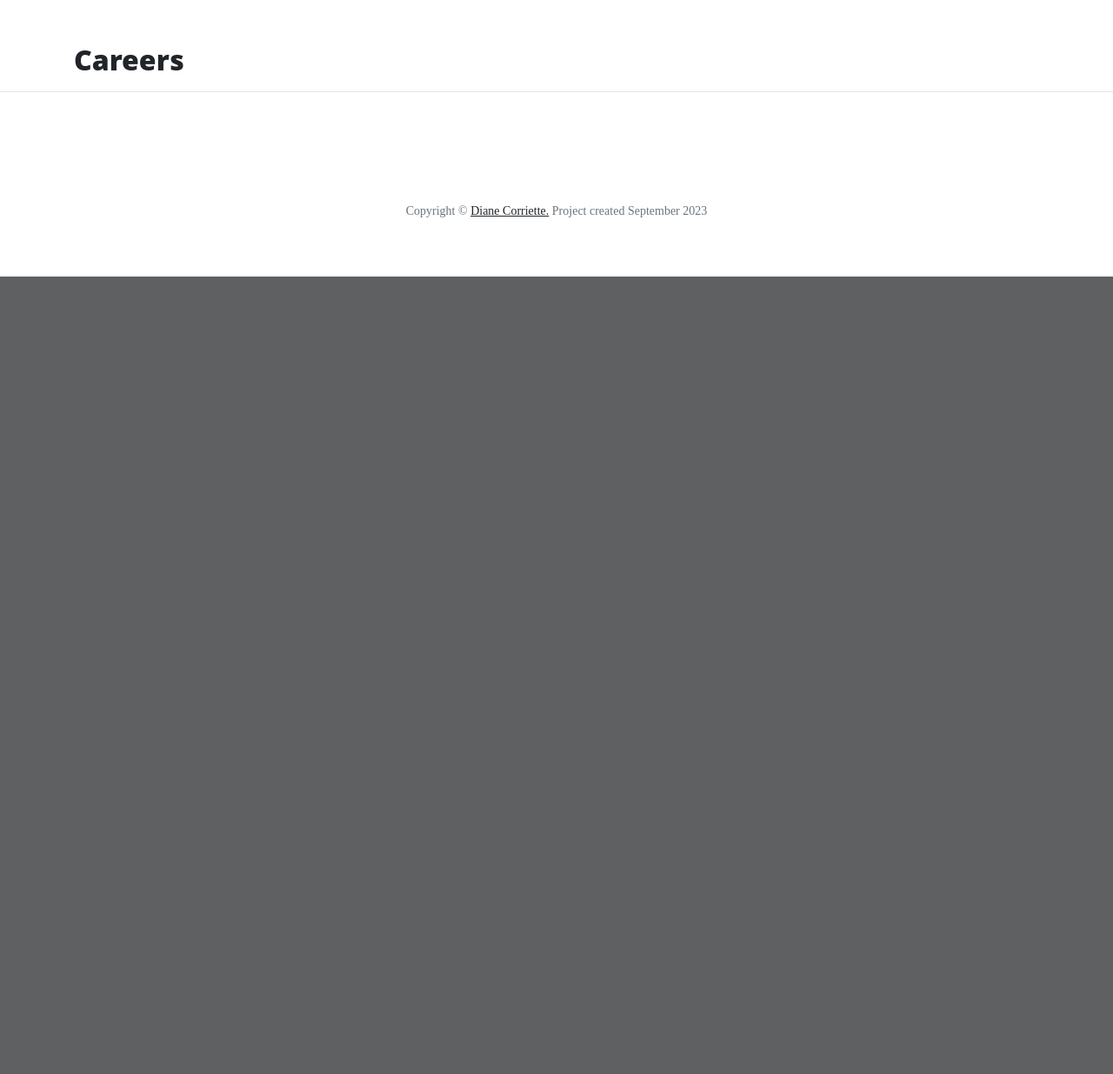
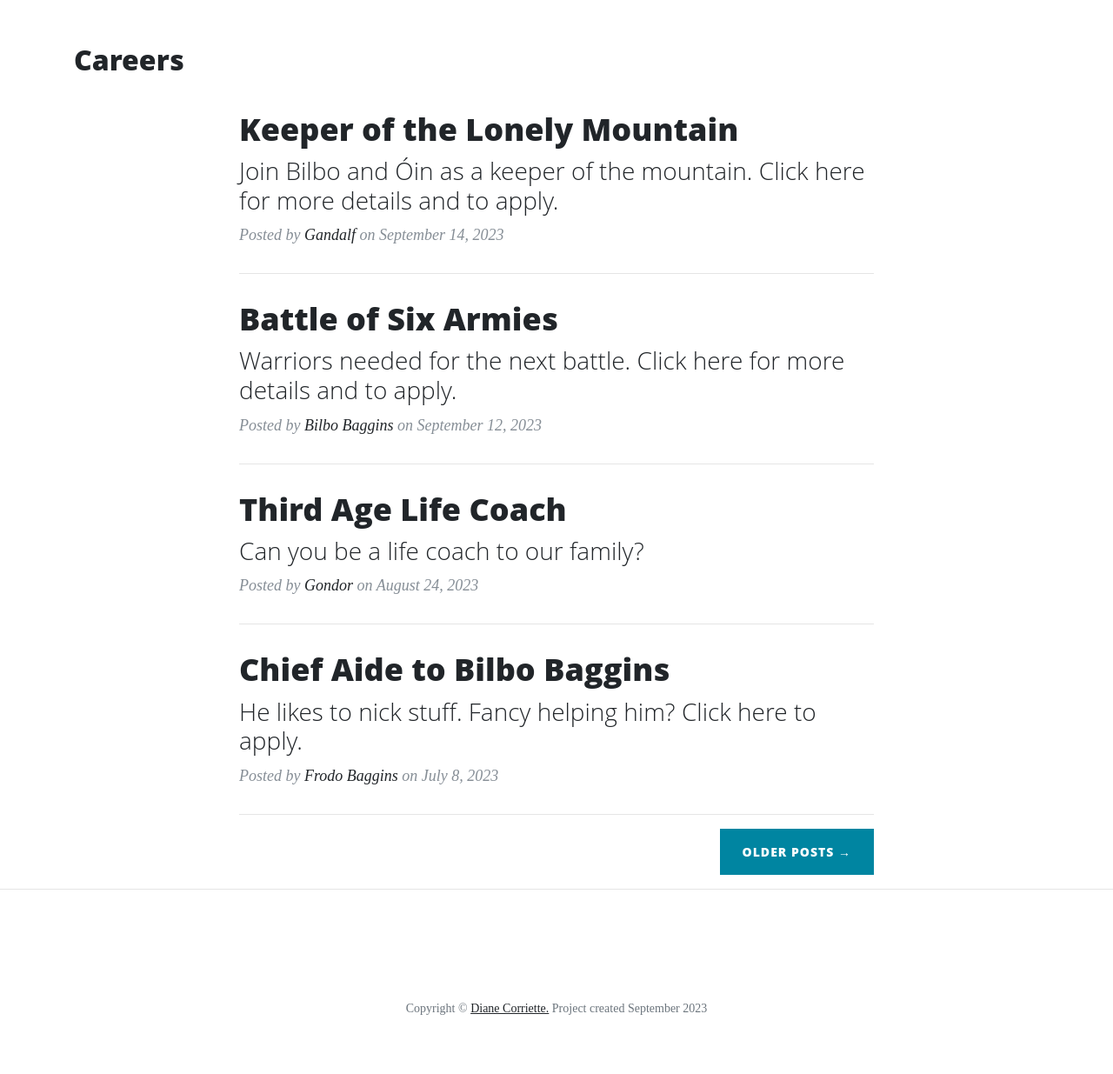
Before and after one commit to todiane/thorin, a Flask app: page /careers in a window 1280 px wide. Shown: the part 628-1863 px from the top of the page at 87% size. Before the commit the page ends 946 px from the top, so only its background shows below. Run offline with Flask 3, Linux system fonts and the light colour scheme; some libraries are stand-ins or nearby versions.

Commit message:
Update content on index, about and careers pages

```diff
--- a/data/company.json
+++ b/data/company.json
@@ -1,8 +1,8 @@
 [
     {
         "name": "Thorin Oakenshield",
-        "description": "Thorin II, also called the Oakenshield, King under the Mountain or the Mountain King, was the son of Thráin II, the older brother of Frerin and Dís, the grandson of King Thrór and the uncle of Fíli and Kíli. Thorin was best known for his deeds as leader of a company that infiltrated the lost Kingdom under the Mountain to take it back from Smaug and for leading an alliance of Men, Dwarves, and Elves in the Battle of the Five Armies.",
-        "image_source": "http://www.panhistoria.com/Stacks/Novels/characterimages/T27293.jpg",
+        "description": "Thorin II, also called the Oakenshield, King under the Mountain or the Mountain King, was the son of Thráin II, the older brother of Frerin and Dís, the grandson of King Thrór and the uncle of Fíli and Kíli. Thorin was best known for his deeds as leader of a company that infiltrated the lost Kingdom under the Mountain to take it back from Smaug and for leading an alliance of Men, Dwarves, and Elves in the Battle of the Five Armies. Thorin II was born in TA 2746 to the Dwarf prince Thráin II in the city of the Lonely Mountain. Early in his youth, Thorin and the other Dwarves of the Lonely Mountain were forced to flee by the dragon Smaug, in TA 2770. While in exile, he quickly grew into a capable warrior. This was demonstrated at the Battle of Azanulbizar, near Moria, in TA 2799. He fought with one of the Dwarven armies beneath Moria's East-gate, and at some point in the battle, his shield broke, and, using an oaken tree branch found on the ground as a shield, he gained the epithet Oakenshield which remained with him even in death.",
+        "image_source": "https://static.wikia.nocookie.net/lotr/images/5/56/Young_Thorin.png",
         "url": "thorin"
     },
     {
@@ -14,7 +14,7 @@
     {
         "name": "Óin",
         "description": "Óin was the older brother of Glóin, cousin of Dwalin and Balin, and uncle of Gimli. He usually wore a brown-hooded cloak when travelling. Óin fought in the Battle of Azanulbizar along with Thorin Oakenshield, and in TA 2941 joined with Thorin and Company on the quest to reclaim the Lonely Mountain wearing a brown hood. Óin was one of the Dwarves who bet that Bilbo would come along with them to reclaim the Lonely Mountain. Óin and his brother Glóin were usually in charge of preparing the fire for the Company. He fought in and survived the Battle of the Five Armies, and later settled in the Lonely Mountain along with many other of the Dwarves of The Company of Thorin such as Bombur.",
-        "image_source": "https://images.tvnz.co.nz/tvnz_images/hobbit_news/2012/10/dwarf_oin_hobbit_E1.jpg",
+        "image_source": "https://static.wikia.nocookie.net/lotr/images/e/e8/Oin.jpg",
         "url": "oin"
     },
     {
--- a/templates/careers.html
+++ b/templates/careers.html
@@ -1,3 +1,73 @@
 {% extends "base.html" %} {% block content %}
 <h2>{{ page_title }}</h2>
+<div class="row">
+    <div class="col-lg-8 col-md-10 mx-auto">
+        <div class="post-preview">
+            <a href="#">
+                <h2 class="post-title">
+                    Keeper of the Lonely Mountain
+                </h2>
+                <h3 class="post-subtitle">
+                    Join Bilbo and Óin as a keeper of the mountain.
+                    Click here for more details and to apply.
+                </h3>
+            </a>
+            <p class="post-meta">Posted by
+                <a href="#">Gandalf</a>
+                on September 14, 2023
+            </p>
+        </div>
+        <hr>
+        <div class="post-preview">
+            <a href="#">
+                <h2 class="post-title">
+                Battle of Six Armies
+                </h2>
+                <h3 class="post-subtitle">
+                    Warriors needed for the next battle.
+                    Click here for more details and to apply.
+                </h3>
+            </a>
+            <p class="post-meta">Posted by
+                <a href="#">Bilbo Baggins</a>
+                on September 12, 2023
+            </p>
+        </div>
+        <hr>
+        <div class="post-preview">
+            <a href="#">
+                <h2 class="post-title">
+                    Third Age Life Coach
+                </h2>
+                <h3 class="post-subtitle">
+                    Can you be a life coach to our family?
+                </h3>
+            </a>
+            <p class="post-meta">Posted by
+                <a href="#">Gondor</a>
+                on August 24, 2023
+            </p>
+        </div>
+        <hr>
+        <div class="post-preview">
+            <a href="post.html">
+                <h2 class="post-title">
+                    Chief Aide to Bilbo Baggins
+                </h2>
+                <h3 class="post-subtitle">
+                    He likes to nick stuff. Fancy helping him? Click here to apply.
+                </h3>
+            </a>
+            <p class="post-meta">Posted by
+                <a href="#">Frodo Baggins</a>
+                on July 8, 2023
+            </p>
+        </div>
+        <hr>
+        <!-- Pager -->
+        <div class="clearfix">
+            <a class="btn btn-primary float-right" href="#">Older Posts &rarr;</a>
+        </div>
+    </div>
+</div>
 {% endblock %}
```
Also changed, not shown: templates/about.html (+3 -7 lines), templates/index.html (+17 -65 lines).
